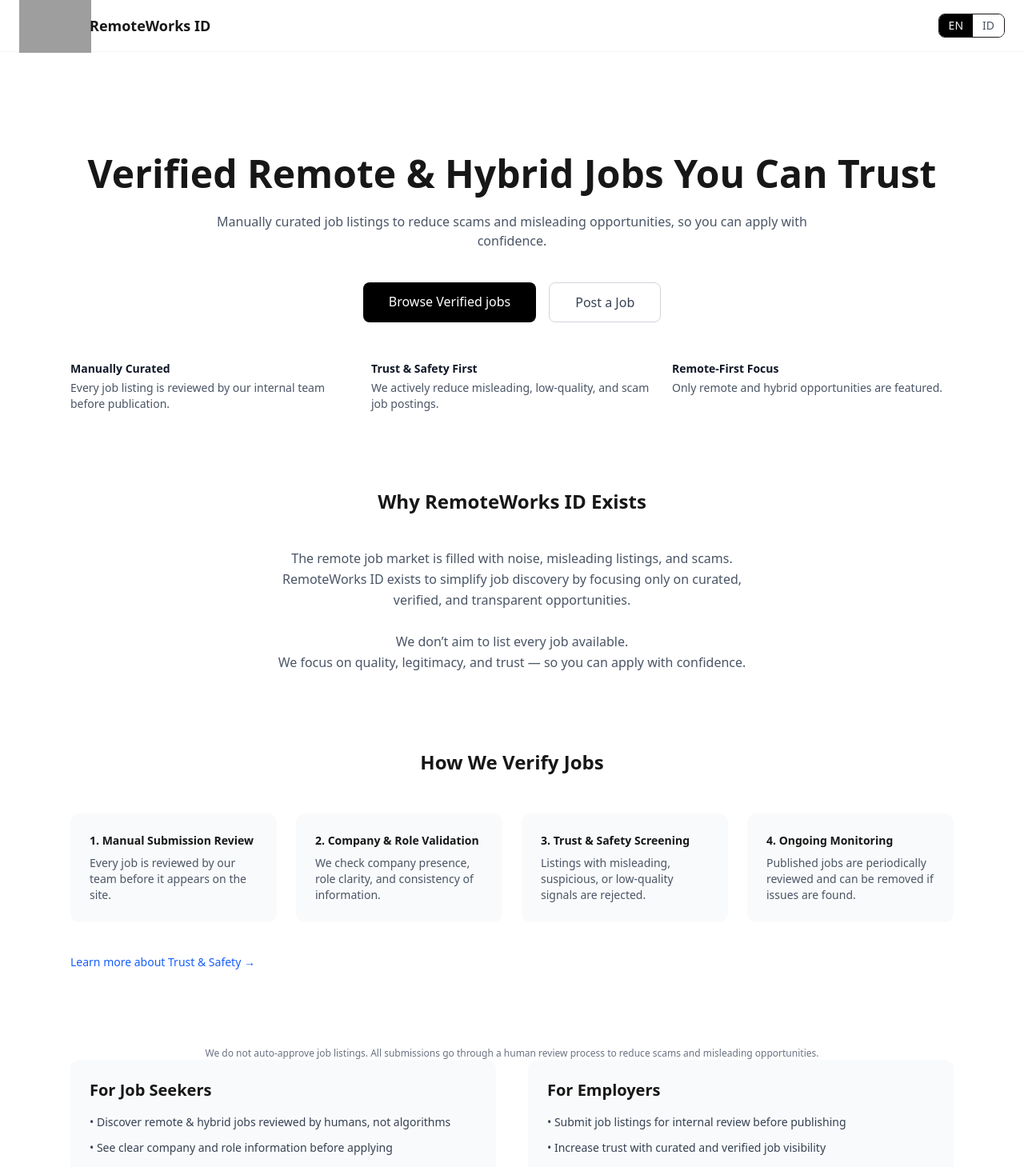
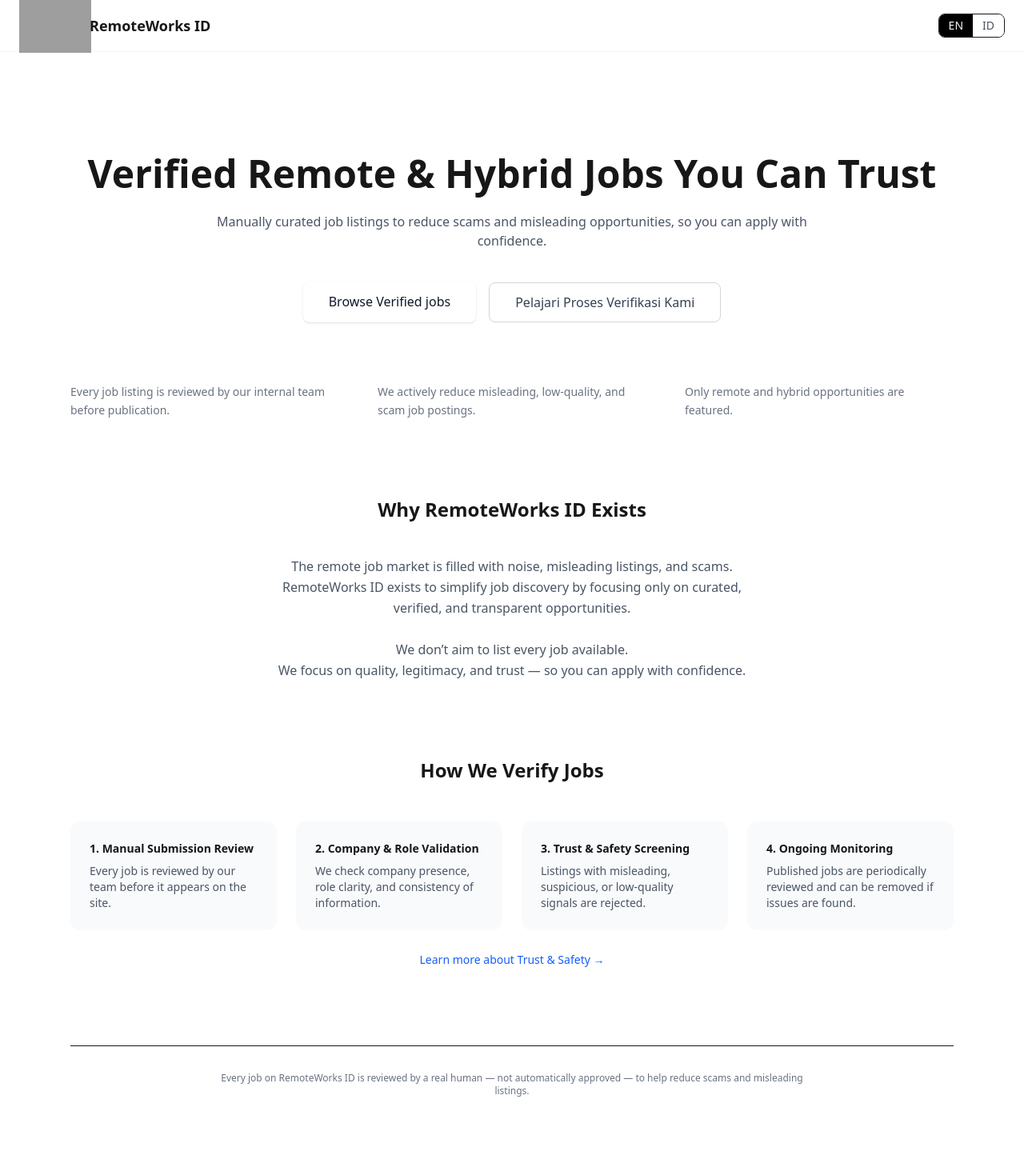
Before and after one commit to megakasmin/remoteworks-id, a Next.js app: page / in a window 1280 px wide. Shown: the top 1459 px of the page at 80% size. Built offline with nearby package versions, Linux system fonts and the light colour scheme; grey boxes are pictures that could not be loaded.

Commit message:
Edit Landing Page

```diff
--- a/app/page.tsx
+++ b/app/page.tsx
@@ -20,32 +20,39 @@ export default function HomePage() {
         </p>
 
 <div className="flex flex-col sm:flex-row gap-4 justify-center">
+  {/* PRIMARY CTA */}
 <Link
   href="/jobs"
   className="
     px-8 py-3 rounded-lg
-    bg-black text-white
-    hover:bg-gray-800
+    bg-white text-gray-900
+    shadow-sm
+    hover:shadow-md
     transition
+    font-medium
   "
 >
-
   {t.hero.ctaJobs}
 </Link>
+
+
+  {/* SECONDARY CTA */}
 <Link
-  href="/employers/submit-job"
+  href="/trust-and-safety"
   className="
     px-8 py-3 rounded-lg
     border border-gray-300
     text-gray-700
-    hover:bg-gray-100
+    hover:bg-gray-50
     transition
+    font-medium
   "
 >
-
   {t.hero.ctaPost}
 </Link>
+
 </div>
+
       </section>
 
 
@@ -53,22 +60,26 @@ export default function HomePage() {
 <section className="mt-12 mb-24">
   <ul
     className="
-      grid gap-6
+      grid
+      gap-x-12 gap-y-8
       sm:grid-cols-3
       text-sm
-      text-gray-600
     "
   >
     {t.trustBadges.map((item, idx) => (
       <li key={idx}>
-        <strong className="block text-gray-900 mb-1">
+        <h3 className="text-white font-medium mb-2">
           {item.title}
-        </strong>
-        <span>{item.desc}</span>
+        </h3>
+        <p className="text-gray-500 leading-relaxed">
+          {item.desc}
+        </p>
       </li>
     ))}
   </ul>
 </section>
+
+
 
 {/* WHY REMOTEWORKS */}
 <section className="max-w-3xl mx-auto text-center mb-24">
@@ -100,20 +111,23 @@ export default function HomePage() {
         </p>
       </div>
     ))}
+  </div>
+<div className="text-center mt-6">
   <Link
     href="/trust-and-safety"
-  className="inline-block mt-4 text-sm font-medium text-blue-600 hover:underline"
+    className="text-sm font-medium text-blue-600 hover:underline"
   >
     Learn more about Trust & Safety →
   </Link>
-
 </div>
 </section>
 
-<p className="text-xs text-gray-500 text-center max-w-3xl mx-auto mt-8">
-  We do not auto-approve job listings. All submissions go through a human review
-  process to reduce scams and misleading opportunities.
+{/* HUMAN REVIEW NOTE */}
+<section className="mt-12 mb-32 border-t pt-8">
+  <p className="text-xs text-gray-500 text-center max-w-3xl mx-auto">
+    {t.humanReviewNote}
   </p>
+</section>
 
 
       {/* VALUE SECTIONS */}
--- a/components/content/landingContent.ts
+++ b/components/content/landingContent.ts
@@ -5,7 +5,7 @@ export const landingContent = {
       desc:
         "Manually curated job listings to reduce scams and misleading opportunities, so you can apply with confidence.",
       ctaJobs: "Browse Verified jobs",
-      ctaPost: "Post a Job",
+      ctaPost: "Pelajari Proses Verifikasi Kami",
     },
 
     trustBadges: [
@@ -57,6 +57,9 @@ verification: {
   ],
 },
 
+// EN
+humanReviewNote:
+  "Every job on RemoteWorks ID is reviewed by a real human — not automatically approved — to help reduce scams and misleading listings.",
 
 
 seekers: {
@@ -144,6 +147,10 @@ verification: {
   ],
 },
 
+// ID
+humanReviewNote:
+  "Setiap lowongan di RemoteWorks ID ditinjau oleh manusia secara langsung — bukan disetujui otomatis — untuk mengurangi risiko penipuan dan lowongan menyesatkan.",
+
 
 seekers: {
   title: "Untuk Pencari Kerja",
```
Lines whose indentation alone changed are shown as unchanged.
